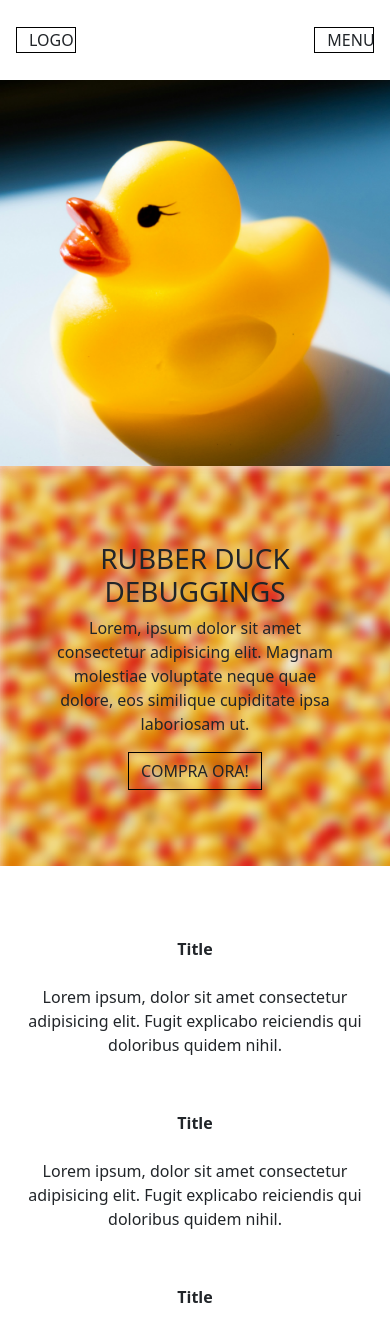
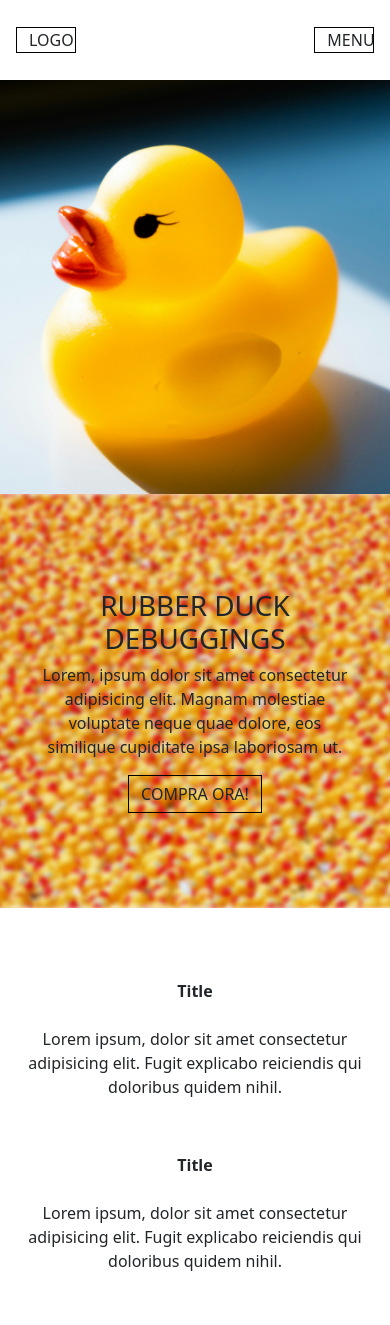
Before and after one commit to antoniodelgiudice02/landing-page-product, a Vue app: page / in a window 390 px wide. Shown: the top 1325 px of the page. Built offline with nearby package versions, Linux system fonts and the light colour scheme.

Commit message:
make jumbo responsive

```diff
--- a/src/components/layout/main/AppJumbo.vue
+++ b/src/components/layout/main/AppJumbo.vue
@@ -12,22 +12,28 @@ export default {
 <template>
 
     <section id="jumbo">
-        <div class="container p-0">
-            <div class="row flex-column">
+        <div class="container p-0 m-0">
+            <div class="row flex-column flex-md-row">
 
-                <div class="col img-container">
+                <div class="col col-md-6 img-container p-0">
 
+                    <div class="img-container">
                         <img src="../../../assets/imgs/banner-image.png" alt="">
 
                     </div>
 
-                <div class="col">
 
-                    <div class="j-text-container d-flex justify-content-center align-items-center flex-column p-5 text-center">
+                </div>
+
+                <div class="col col-md-6 p-0">
+
+                    <div
+                        class="j-text-container d-flex justify-content-center align-items-center flex-column p-5 text-center">
 
                         <h1>RUBBER DUCK DEBUGGINGS</h1>
 
-                        <p>Lorem, ipsum dolor sit amet consectetur adipisicing elit. Magnam molestiae voluptate neque quae dolore, eos similique cupiditate ipsa laboriosam ut.</p>
+                        <p>Lorem, ipsum dolor sit amet consectetur adipisicing elit. Magnam molestiae voluptate neque
+                            quae dolore, eos similique cupiditate ipsa laboriosam ut.</p>
 
                         <div class="btn">
                             COMPRA ORA!
@@ -45,21 +51,38 @@ export default {
 </template>
 
 <style scoped lang="scss">
+.container {
+    min-width: 100vw;
+
+
     .col {
 
+        .img-container {
+            aspect-ratio: 1;
+            height: 100%;
 
             img {
                 width: 100%;
+                height: 100%;
             }
 
+        }
+
+
+
         .j-text-container {
-        height: 400px;
+            aspect-ratio: 1;
+            height: 100%;
             background-image: url('../../../assets/imgs/banner-bg.png');
+            background-position: center;
+            background-repeat: no-repeat;
+            background-size: cover;
 
-        .btn{
+            .btn {
                 border: 1px solid black;
                 border-radius: 0;
             }
         }
     }
+}
 </style>
```
Lines whose indentation alone changed are shown as unchanged.
